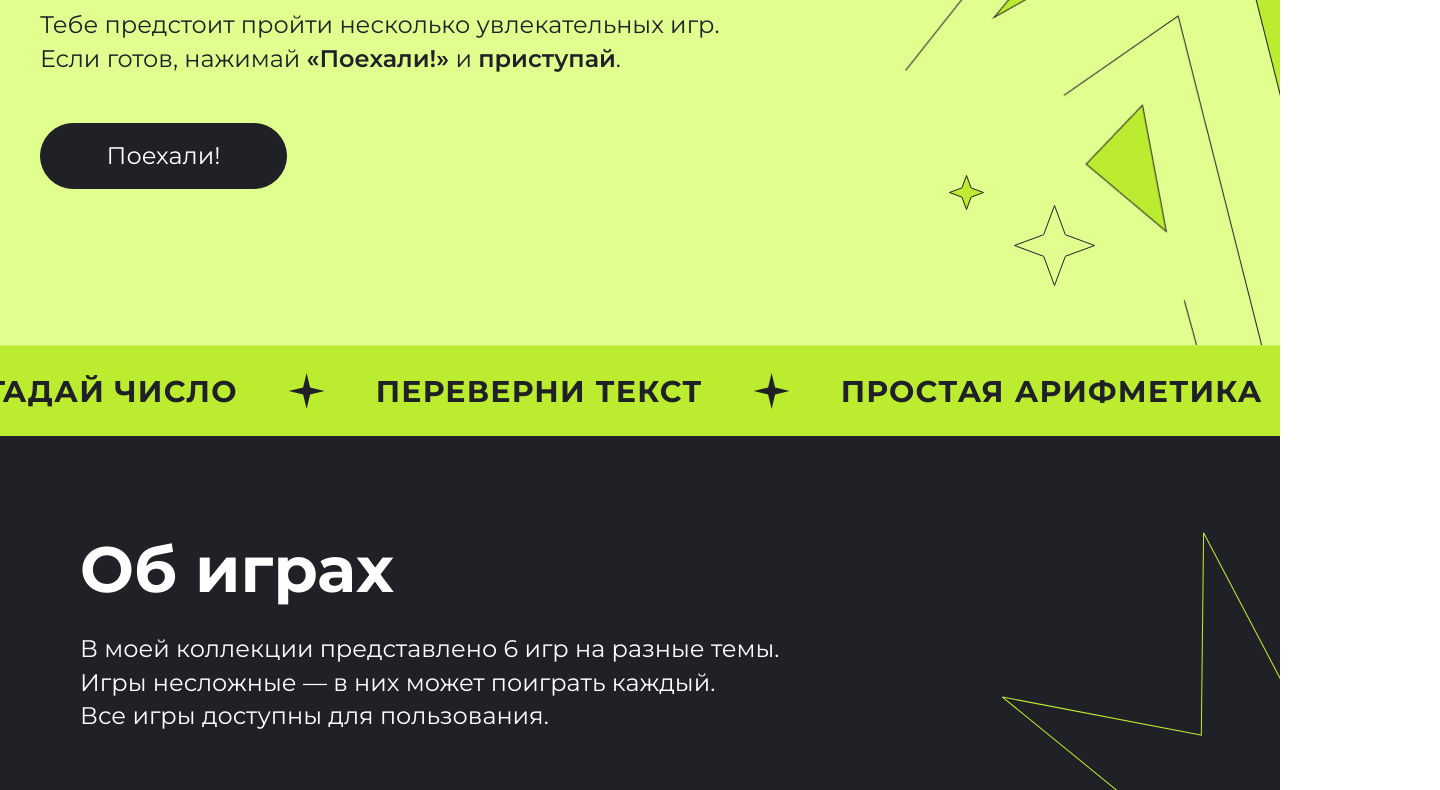
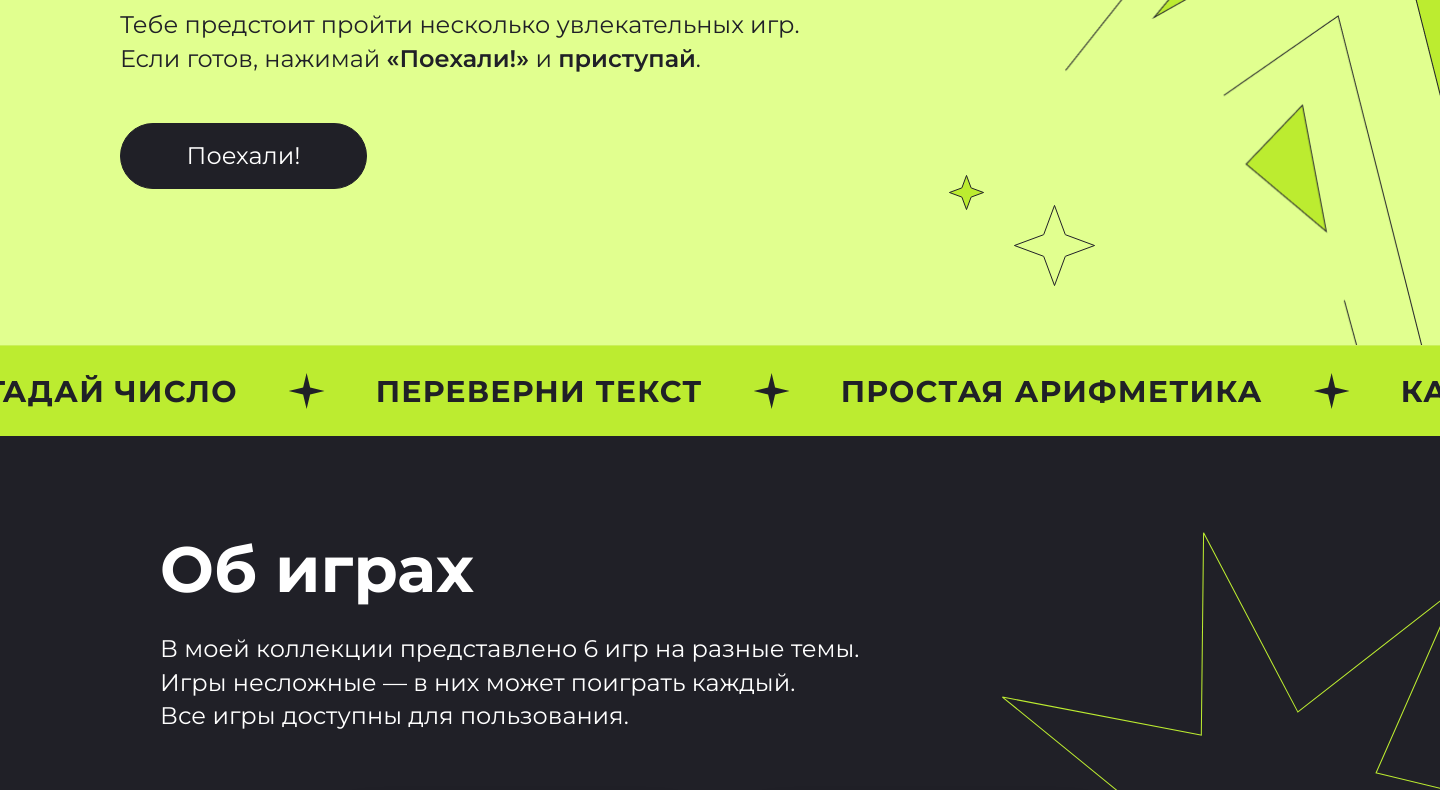
Before and after one commit to AntonDeriabinJS/2-nd-course-hw, a plain HTML site: page index.html in a window 1280 px wide. Shown: the part 364-1154 px from the top of the page, 1440 px wide, since content can reach past the window. Drawn offline with Linux system fonts and the light colour scheme.

Commit message:
убрал макс ширину

```diff
--- a/style.css
+++ b/style.css
@@ -42,8 +42,8 @@
 }
 
 .page {
-  width: 100%;
-  max-width: 1440px;
+  width: 1440px;
+  max-width: none;
   margin: 0 auto;
   overflow-x: hidden;
 }
@@ -52,7 +52,8 @@
 .hero {
   position: relative;
   width: 100%;
-  max-width: 1440px;
+  width: 1440px;
+  max-width: none;
   min-height: 800px;
   margin: 0 auto;
   padding: 0 40px;
```
